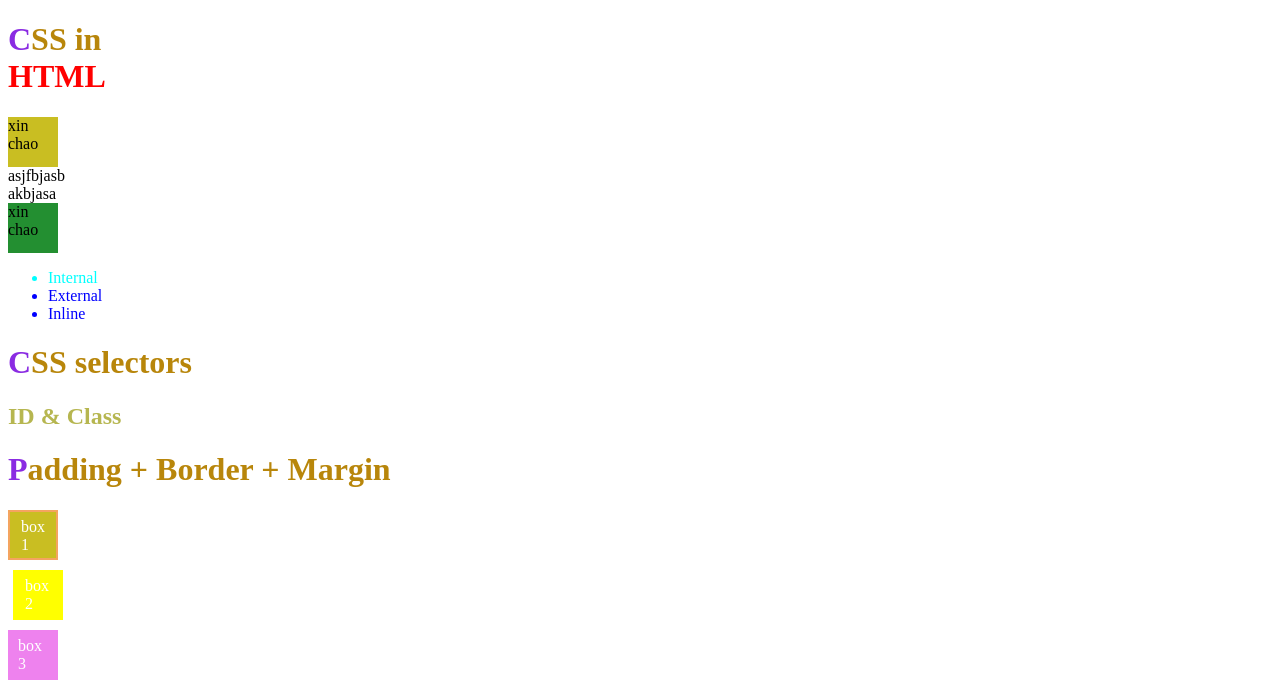
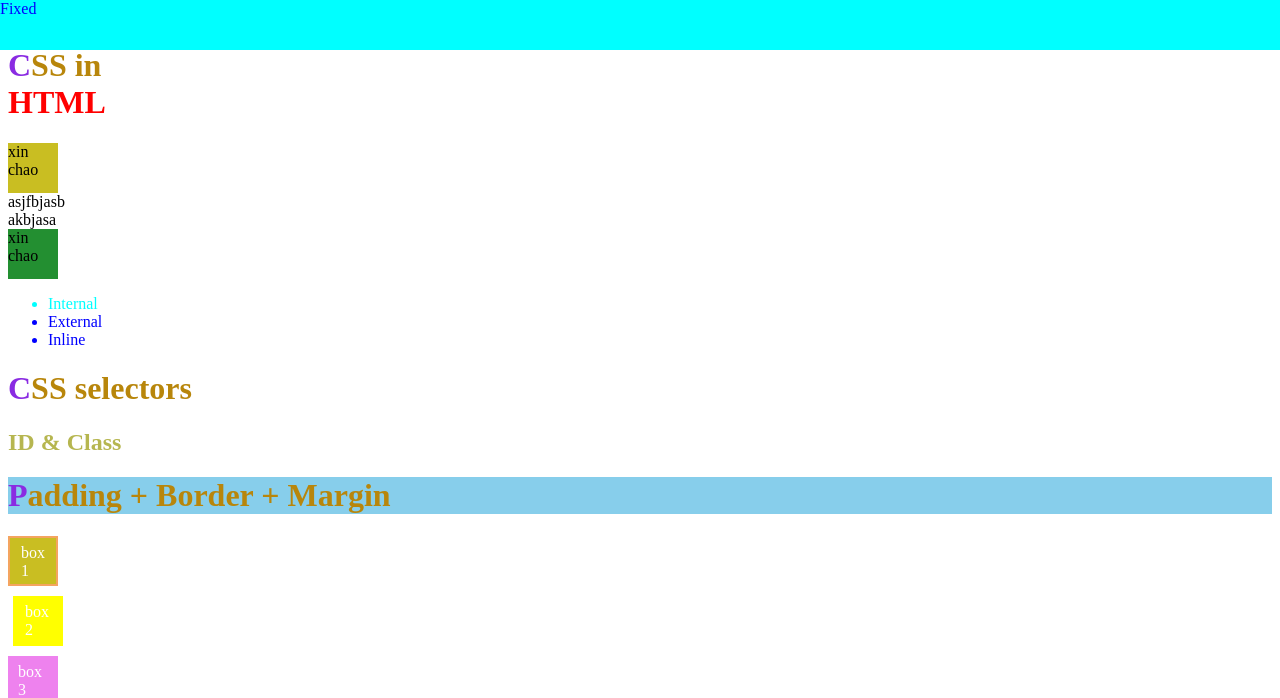
Before and after one commit to LeVietHa05/learn_CSS, a plain HTML site: page index.html in a window 1280 px wide. Shown: the top 698 px of the page. Drawn offline with Linux system fonts and the light colour scheme.

Commit message:
update: position

```diff
--- a/index.html
+++ b/index.html
@@ -8,7 +8,8 @@
     <link rel="stylesheet" href="style.css">
 </head>
 <body>
-    <h1>CSS in <br> HTML</h1>
+    <header >test</header>
+    <h1 >CSS in <br> HTML</h1>
     <div class="box">
         <div>asjfbjasb</div>
         <div>akbjasa</div>
@@ -20,7 +21,7 @@
     </ul>
     <h1 id="second_heading">CSS selectors</h1>
     <h2 class="list_item h2">ID & Class</h2>
-    <h1>Padding + Border + Margin</h1>
+    <h1 id="Sticky_position">Padding + Border + Margin</h1>
     <div class="boxx box1">box 1</div>
     <div class="boxx box2">box 2</div>
     <div class="boxx box3">box 3</div>
@@ -32,7 +33,7 @@
         <li id="relative_position">Relative</li>
         <li id="Absolute_position">Absolute</li>
         <li id="Fixed_position">Fixed</li>
-        <li id="Sticky_position">Sticky</li>
+        <li >Sticky</li>
     </ul>
 </body>
 </html>
--- a/style.css
+++ b/style.css
@@ -85,7 +85,7 @@ ul .list_item {
 
 div.image{
     width: 100%;
-    height: 30vh;
+    height: 100vh;
     background-image:linear-gradient(0, rgba(197, 8, 8, 0.3), rgba(138, 138, 34, 0.1)),url(https://1.bp.blogspot.com/-DzIe8rgvR-c/X0Yp86nnrTI/AAAAAAAAFzk/KMbcRUR2d2oBooz_ueJJK5b8e2Q_wTTogCLcBGAsYHQ/w1200-h630-p-k-no-nu/anh-gai-xinh-facebook%2B%25281%2529.jpg);
     background-size: 70vw auto;
     background-repeat:repeat-y;
@@ -104,3 +104,19 @@ div.image{
 
     top: 0; left: 0; bottom: 0; right: 0;
 }
+#Fixed_position {
+    width: 100%;
+    height: 50px;
+    position: fixed;
+    top: 0;
+    left: 0;
+    background-color: aqua;
+    z-index: 1;
+}
+#Sticky_position {
+    color:rgb(201, 190, 34);
+    background-color: skyblue;
+    position: sticky;
+    position: -webkit-sticky;
+    top: 50px;
+}
```
Also changed, not shown: 1 other file.
